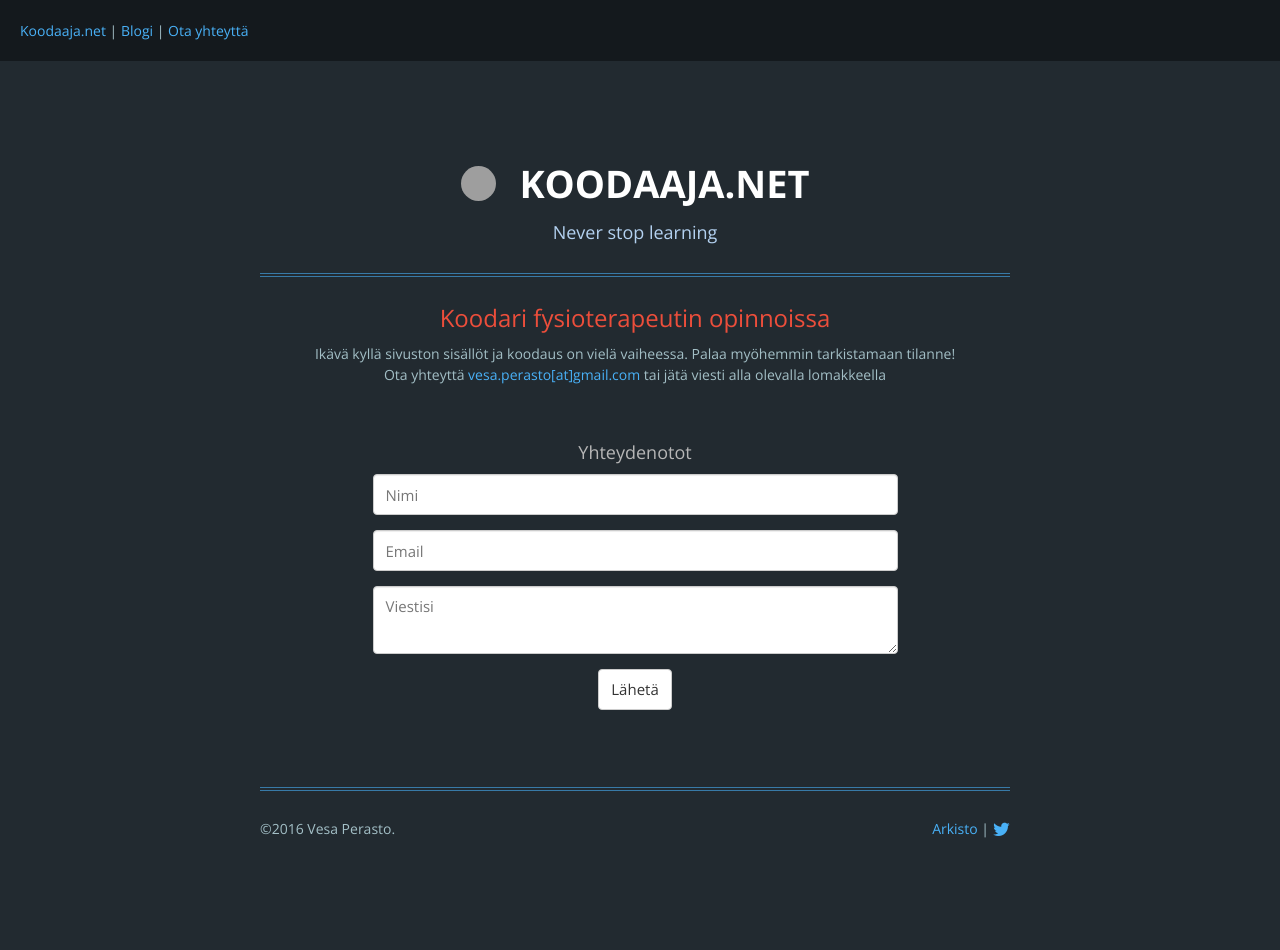
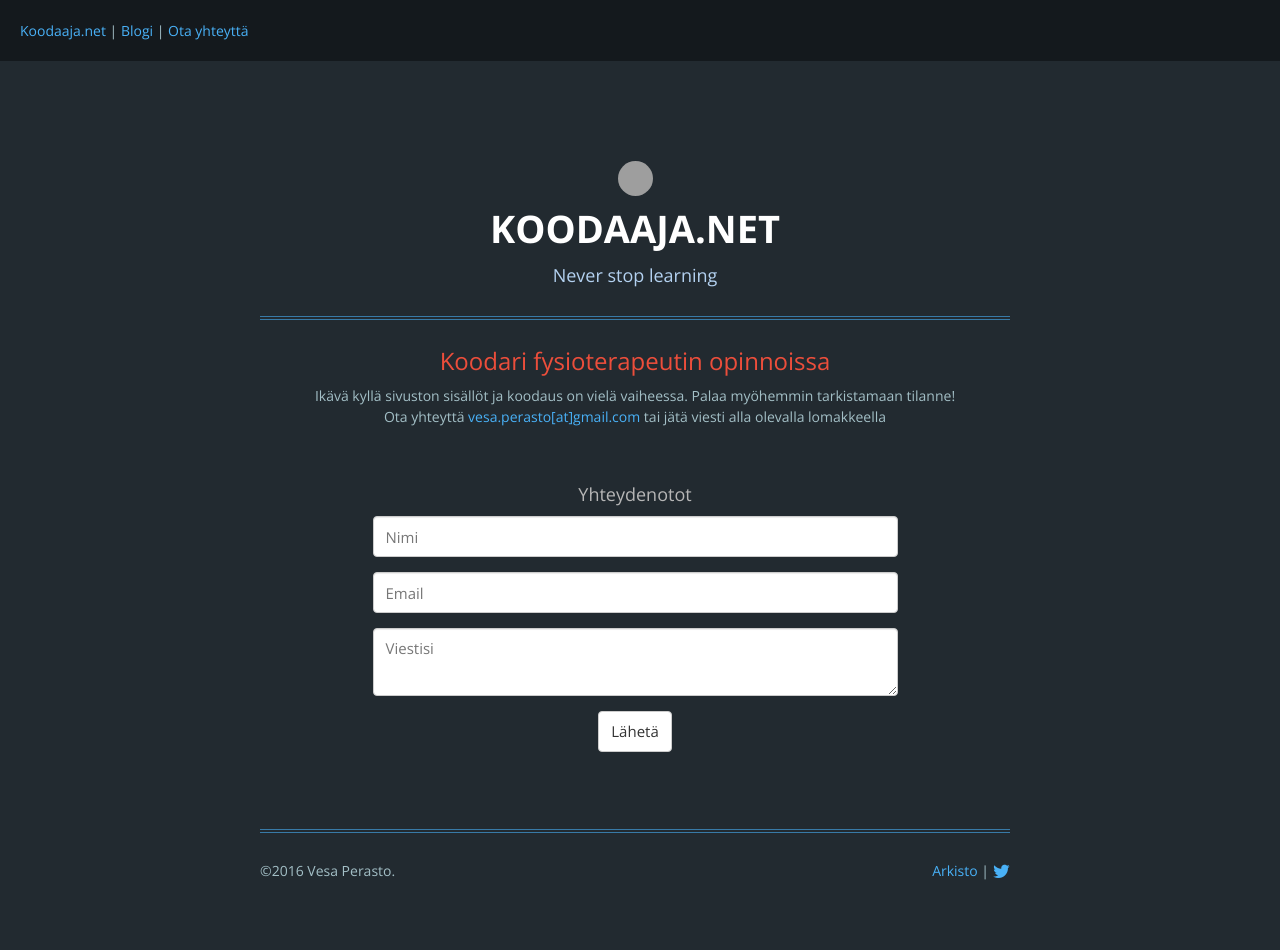
Before and after one commit to vperasto/vperasto.github.io, a Jekyll site: the page built from index.html, in a window 1280 px wide. Built offline with Jekyll 4.4.1, drawn with Linux system fonts in a browser that asks for light colours; nearby versions of some CDN libraries; comment, search, counter and statistics services are not loaded; before the commit the page ends 908 px from its top, so only the background shows below that; grey boxes are pictures that could not be loaded.

Commit message:
Title changes

```diff
--- a/_includes/title.html
+++ b/_includes/title.html
@@ -1,6 +1,6 @@
 <div id="title">
+  <img class="circular" src="https://s-media-cache-ak0.pinimg.com/avatars/vesaperasto_1394280403_280.jpg" >
   <h1>
-    <img class="circular" src="https://s-media-cache-ak0.pinimg.com/avatars/vesaperasto_1394280403_280.jpg" >
     <a id="sitename" href="{{site.baseurl}}">Koodaaja.net</a>
   </h1>
 
--- a/public/stylesheets/styles.css
+++ b/public/stylesheets/styles.css
@@ -246,10 +246,8 @@ footer .right{
     border-radius: 150px;
     -webkit-border-radius: 150px;
     -moz-border-radius: 150px;
-    margin-bottom: 8px;
-    display: inline-block;
-    margin-right: 14px;
-    margin-top: 0px;
+    margin: 0 auto 10px;
+    display: block;
 }
 
 
```
